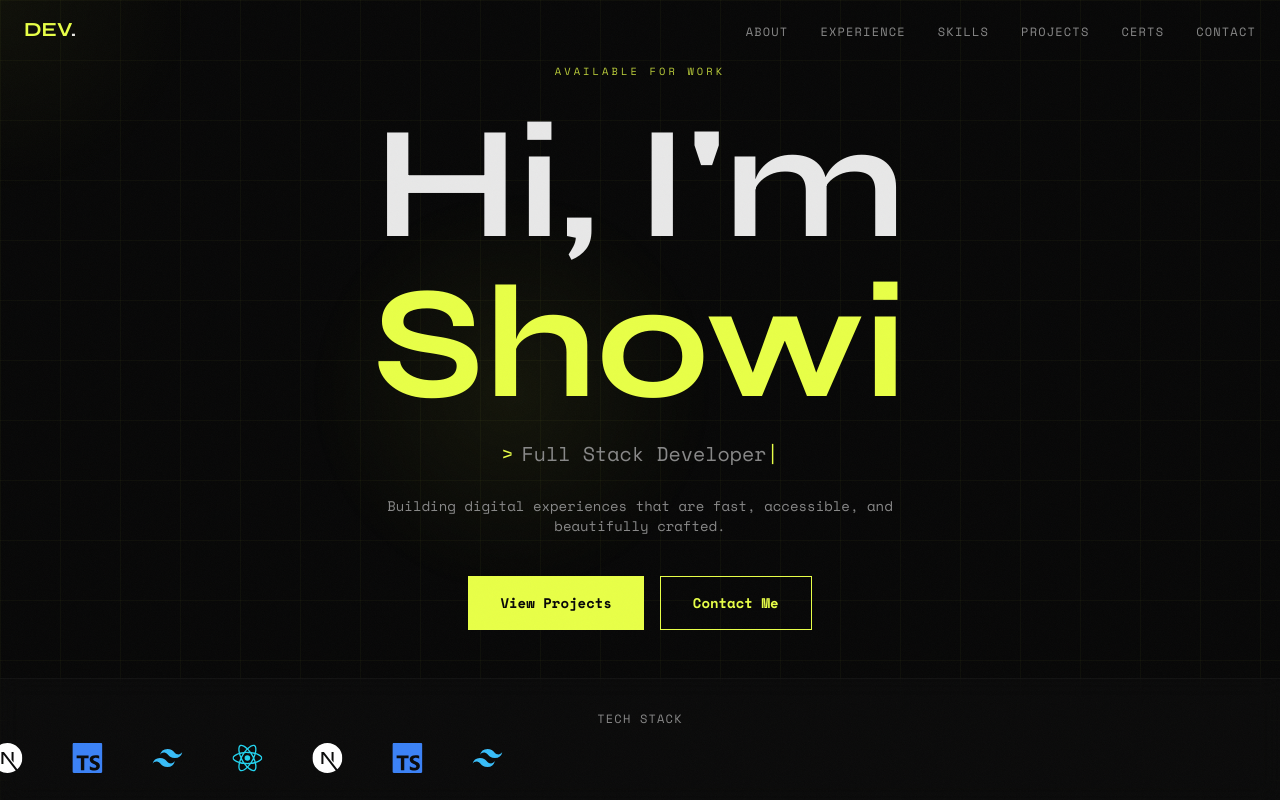
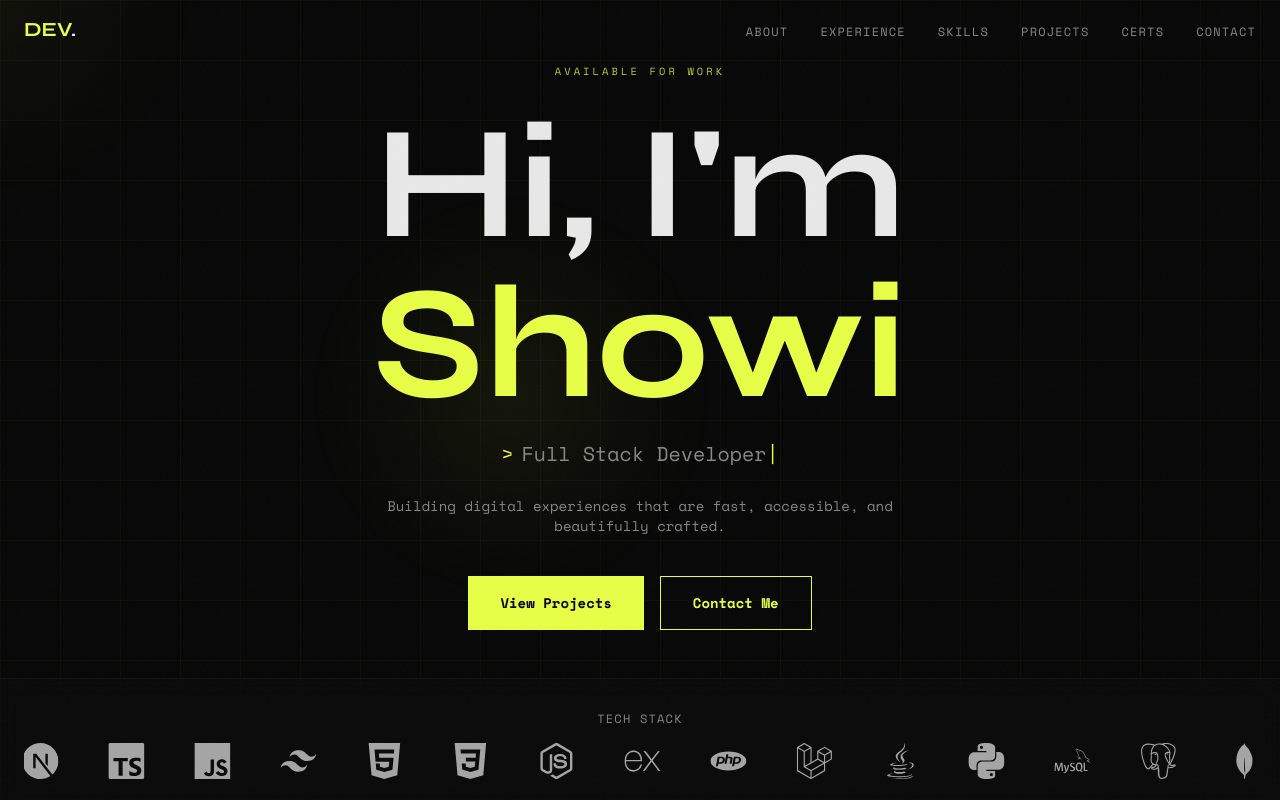
Before and after one commit to ahmadshowi/porto-showi, a Next.js app: page / in a window 1280 px wide. Shown: the top 800 px of the page. Built offline with nearby package versions, Linux system fonts and the light colour scheme.

Commit message:
fix glitch text

```diff
--- a/components/Hero.tsx
+++ b/components/Hero.tsx
@@ -2,15 +2,65 @@
 import { motion, useScroll, useTransform } from 'framer-motion'
 import { useRef, useEffect, useState } from 'react'
 import LogoLoop from '@/components/LogoLoop'
-import { SiReact, SiNextdotjs, SiTypescript, SiTailwindcss } from 'react-icons/si'
+
+// ✅ FIX: tambahin semua import yang kamu pakai
+import {
+  SiReact,
+  SiNextdotjs,
+  SiTypescript,
+  SiJavascript,
+  SiTailwindcss,
+  SiHtml5,
+  SiCss3,
+  SiPhp,
+  SiLaravel,
+  SiMysql,
+  SiPostgresql,
+  SiMongodb,
+  SiFirebase,
+  SiNodeDotJs,
+  SiExpress,
+  SiJava,
+  SiPython,
+  SiDocker,
+  SiGit,
+  SiGithub,
+  SiFigma,
+  SiVercel
+} from 'react-icons/si'
 
 const roles = ['Full Stack Developer', 'UI/UX Enthusiast', 'React Developer', 'Problem Solver']
 
 const techLogos = [
-  { node: <SiReact className="text-cyan-400" />, title: "React", href: "https://react.dev" },
-  { node: <SiNextdotjs className="text-white" />, title: "Next.js", href: "https://nextjs.org" },
-  { node: <SiTypescript className="text-blue-500" />, title: "TypeScript", href: "https://www.typescriptlang.org" },
-  { node: <SiTailwindcss className="text-sky-400" />, title: "Tailwind CSS", href: "https://tailwindcss.com" },
+  // Frontend
+  { node: <SiReact />, title: "React", href: "https://react.dev" },
+  { node: <SiNextdotjs />, title: "Next.js", href: "https://nextjs.org" },
+  { node: <SiTypescript />, title: "TypeScript", href: "https://www.typescriptlang.org" },
+  { node: <SiJavascript />, title: "JavaScript", href: "https://developer.mozilla.org/en-US/docs/Web/JavaScript" },
+  { node: <SiTailwindcss />, title: "Tailwind CSS", href: "https://tailwindcss.com" },
+  { node: <SiHtml5 />, title: "HTML5", href: "https://developer.mozilla.org/en-US/docs/Web/HTML" },
+  { node: <SiCss3 />, title: "CSS3", href: "https://developer.mozilla.org/en-US/docs/Web/CSS" },
+
+  // Backend
+  { node: <SiNodeDotJs />, title: "Node.js", href: "https://nodejs.org" },
+  { node: <SiExpress />, title: "Express.js", href: "https://expressjs.com" },
+  { node: <SiPhp />, title: "PHP", href: "https://www.php.net" },
+  { node: <SiLaravel />, title: "Laravel", href: "https://laravel.com" },
+  { node: <SiJava />, title: "Java", href: "https://www.java.com" },
+  { node: <SiPython />, title: "Python", href: "https://www.python.org" },
+
+  // Database
+  { node: <SiMysql />, title: "MySQL", href: "https://www.mysql.com" },
+  { node: <SiPostgresql />, title: "PostgreSQL", href: "https://www.postgresql.org" },
+  { node: <SiMongodb />, title: "MongoDB", href: "https://www.mongodb.com" },
+  { node: <SiFirebase />, title: "Firebase", href: "https://firebase.google.com" },
+
+  // Tools
+  { node: <SiGit />, title: "Git", href: "https://git-scm.com" },
+  { node: <SiGithub />, title: "GitHub", href: "https://github.com" },
+  { node: <SiDocker />, title: "Docker", href: "https://www.docker.com" },
+  { node: <SiFigma />, title: "Figma", href: "https://figma.com" },
+  { node: <SiVercel />, title: "Vercel", href: "https://vercel.com" },
 ]
 
 export default function Hero() {
@@ -45,7 +95,6 @@ export default function Hero() {
   return (
     <section ref={ref} id="hero" className="relative min-h-screen flex flex-col justify-center overflow-hidden pt-16">
 
-      {/* Background blur */}
       <div className="absolute inset-0 pointer-events-none">
         <motion.div
           className="absolute top-1/4 left-1/4 w-96 h-96 rounded-full"
@@ -58,19 +107,19 @@ export default function Hero() {
         />
       </div>
 
-      {/* CONTENT */}
       <motion.div
         className="relative z-10 max-w-5xl mx-auto px-6 text-center"
         style={{ opacity }}
       >
-
         <p className="section-label mb-6">Available for work</p>
 
         <h1 className="display-font text-6xl md:text-8xl lg:text-[10rem] font-bold leading-none text-text mb-4">
-          Hi, I'm <span className="text-accent">Showi</span>
-        </h1>
+  Hi, I'm{' '}
+  <span className="text-accent glitch" data-text="Showi">
+    Showi
+  </span>
+</h1>
 
-        {/* TYPEWRITER */}
         <div className="font-mono text-xl text-text-dim mb-6 h-8">
           <span className="text-accent">{'>'}</span>
           <span className="ml-2">{displayed}</span>
@@ -81,7 +130,6 @@ export default function Hero() {
           Building digital experiences that are fast, accessible, and beautifully crafted.
         </p>
 
-        {/* BUTTON */}
         <div className="flex justify-center gap-4 mb-12">
           <button
             onClick={() => document.querySelector('#projects')?.scrollIntoView({ behavior: 'smooth' })}
@@ -99,9 +147,7 @@ export default function Hero() {
         </div>
       </motion.div>
 
-      {/* LOGO LOOP */}
-      <div className="relative z-10 w-full border-t border-border/50 py-8 bg-surface/40 backdrop-blur-md">
-
+      <div className="relative z-10 w-full border-t border-border/50 py-8 px-6 bg-surface/40 backdrop-blur-md overflow-hidden">
         <p className="text-xs font-mono text-text-dim text-center mb-4 tracking-widest">
           TECH STACK
         </p>
--- a/components/LogoLoop.tsx
+++ b/components/LogoLoop.tsx
@@ -28,7 +28,7 @@ export default function LogoLoop({
 
   useEffect(() => {
     let animationFrame: number
-    let x = 0
+    let x = 0 // ✅ start dari kiri (normal)
 
     const animate = () => {
       if (!trackRef.current) return
@@ -39,10 +39,12 @@ export default function LogoLoop({
 
         const width = trackRef.current.scrollWidth / 2
 
-        if (direction === 'left' && Math.abs(x) >= width) {
+        // loop kiri
+        if (direction === 'left' && x <= -width) {
           x = 0
         }
 
+        // loop kanan
         if (direction === 'right' && x >= 0) {
           x = -width
         }
@@ -69,9 +71,15 @@ export default function LogoLoop({
         style={{ gap: `${gap}px` }}
       >
         {[...logos, ...logos].map((logo, i) => (
-          <div key={i} className="flex items-center justify-center text-3xl">
+          <div key={i} className="flex items-center justify-center text-4xl">
             {logo.href ? (
-              <a href={logo.href} target="_blank" rel="noopener noreferrer">
+              <a
+                href={logo.href}
+                target="_blank"
+                rel="noopener noreferrer"
+                title={logo.title}
+                className="opacity-70 hover:opacity-100 hover:scale-110 transition"
+              >
                 {logo.node}
               </a>
             ) : (
```
